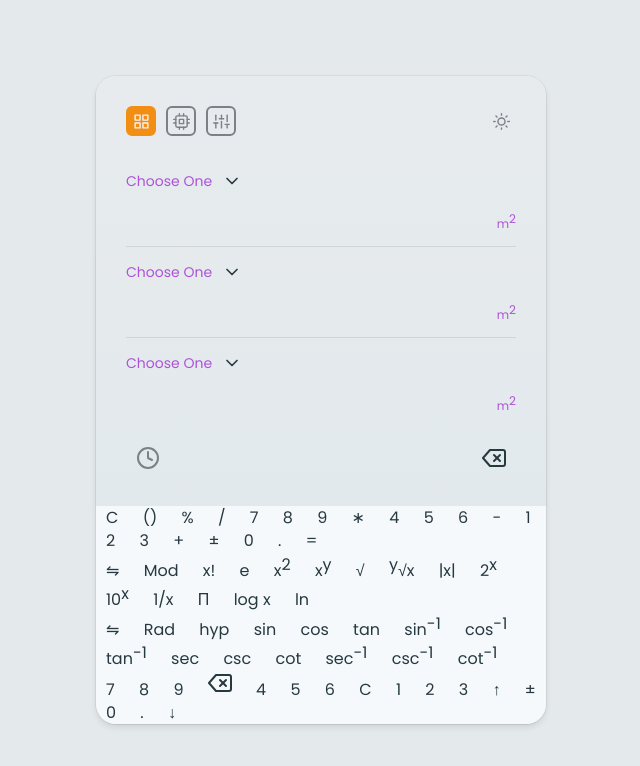
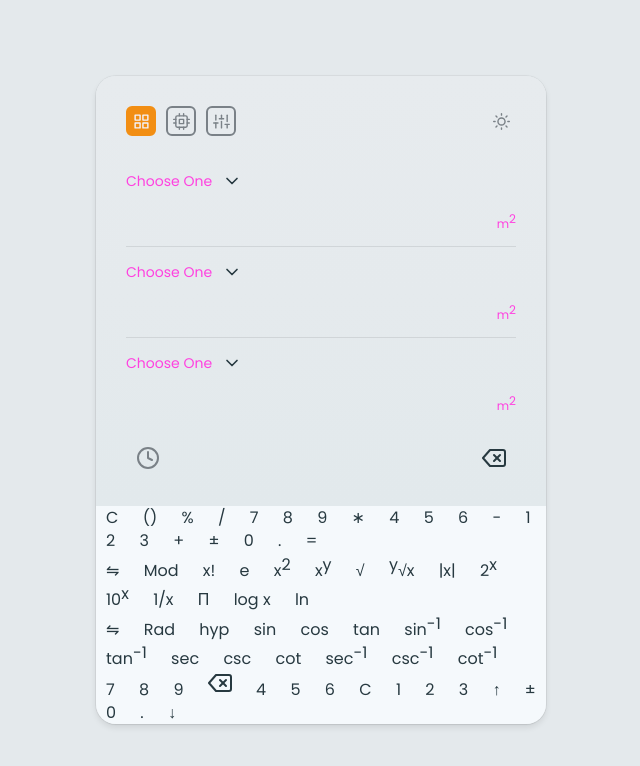
Before and after one commit to bitzsalex/js-calculator, a website: page index.html in a window 1280 px wide. Shown: the whole page, without its empty margins (319-959 px from the left). Drawn offline with nearby package versions, Linux system fonts and the light colour scheme.

Commit message:
Fix color naming issues

```diff
--- a/assets/sass/main.sass
+++ b/assets/sass/main.sass
@@ -1,7 +1,6 @@
 \:root
     --color-main: #F28E13
-    // --color-secondary: #BF419E
-    --color-secondary: #AD53D7
+    --color-secondary: #FF41E0
     --color-gray: #7A8187
     --color-while: #f3f3fa
     --light-primary: #F5F9FC
@@ -17,17 +16,12 @@
     --dark-gradient3: #25323B
     --dark-text: #F2F2F2
 
-    // [ ] change the coloring
-
     --shadow-light: inset 0 0 0.5px 1px rgba(255, 255, 255, 0.075), 0 0 0 1px rgba(0, 0, 0, 0.05), 0 0.3px 0.4px rgba(0, 0, 0, 0.02), 0 0.9px 1.5px rgba(0, 0, 0, 0.045), 0 3.5px 6px rgba(0, 0, 0, 0.09)
     --shadow-dark: inset 0 0 0.5px 1px rgba(0, 0, 0, 0.075), 0 0 0 1px rgba(255, 255, 255, 0.05), 0 0.3px 0.4px rgba(255, 255, 255, 0.02), 0 0.9px 1.5px rgba(255, 255, 255, 0.045), 0 3.5px 6px rgba(255, 255, 255, 0.09)
-    --border-light: rgba(0, 0, 0, 0.09)
-    --border-dark: rgba(255, 255, 255, 0.09)
+    --shading-light: rgba(0, 0, 0, 0.09)
+    --shading-dark: rgba(255, 255, 255, 0.09)
 
 $color-white: #fff
-$shadow-light: inset 0 0 0.5px 1px hsla(0, 0%, 100%, 0.075), 0 0 0 1px hsla(0, 0%, 0%, 0.05), 0 0.3px 0.4px hsla(0, 0%, 0%, 0.02), 0 0.9px 1.5px hsla(0, 0%, 0%, 0.045), 0 3.5px 6px hsla(0, 0%, 0%, 0.09)
-$border-light: rgba(0, 0, 0, 0.09)
-$border-dark: rgba(255, 255, 255, 0.09)
 
 html
     box-sizing: border-box
@@ -47,7 +41,7 @@ body
     --gradient3: var(--light-gradient3)
     --text-color: var(--light-text)
     --shadow: var(--shadow-light)
-    --border: var(--border-light)
+    --shading: var(--shading-light)
 
     color: var(--text-color)
     background-color: var(--secondary)
@@ -60,7 +54,7 @@ body
         --gradient3: var(--dark-gradient3)
         --text-color: var(--dark-text)
         --shadow: var(--shadow-dark)
-        --border: var(--border-dark)
+        --shading: var(--shading-dark)
 
         & .theme
             &__icon--sun
@@ -168,7 +162,7 @@ main
         height: 100%
 
         &__item:not(:last-of-type)
-            border-bottom: 1px solid var(--border)
+            border-bottom: 1px solid var(--shading)
             margin-bottom: 10px
 
         &__input
@@ -243,7 +237,7 @@ main
             transform: rotate(-45deg)
 
         &.selected::after
-            border-color: green
+            border-color: #00C36B
 
         &:hover
             color: var(--color-secondary)
@@ -290,8 +284,8 @@ main
         line-height: 1
 
         &:hover
-            background-color: var(--border)
-            border-color: var(--border)
+            background-color: var(--shading)
+            border-color: var(--shading)
 
     &__icon
         grid-column: 1 / 1
```
Also changed, not shown: css/main.css.
